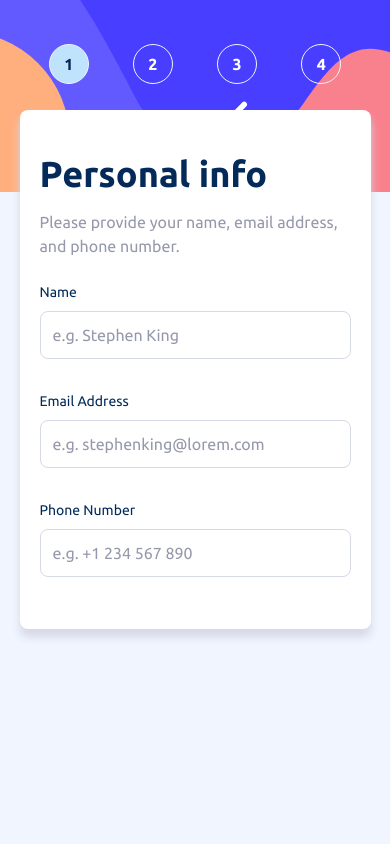
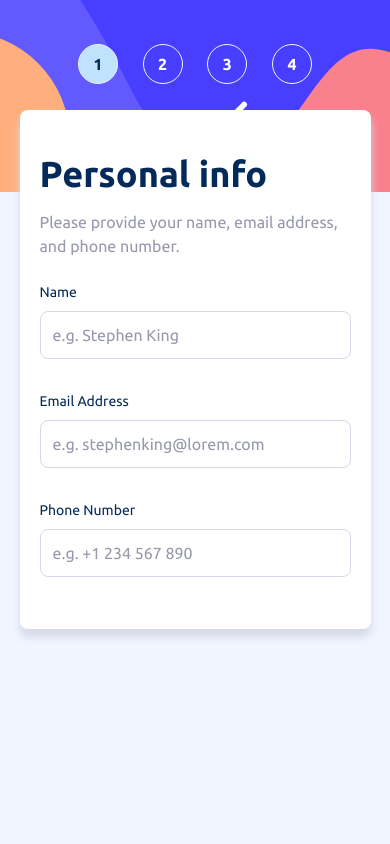
Before and after one commit to DeeNue36/React-Multi-Step-Form, a React (Vite) app: page / in a window 390 px wide. Shown: the top 844 px of the page. Built offline with nearby package versions, Linux system fonts and the light colour scheme.

Commit message:
fixed progress section width on mobile screens

```diff
--- a/src/App.css
+++ b/src/App.css
@@ -96,7 +96,7 @@
   }
 
   .progress-section-mobile {
-    @apply max-md:flex max-md:justify-between max-md:items-center max-md:w-3/4 max-xxs:w-1/2 max-md:mbe-16;
+    @apply max-md:flex max-md:justify-between max-md:items-center max-md:w-3/5 max-xxs:w-1/2 max-md:mbe-16;
   }
 
   .progress-circle {
```
